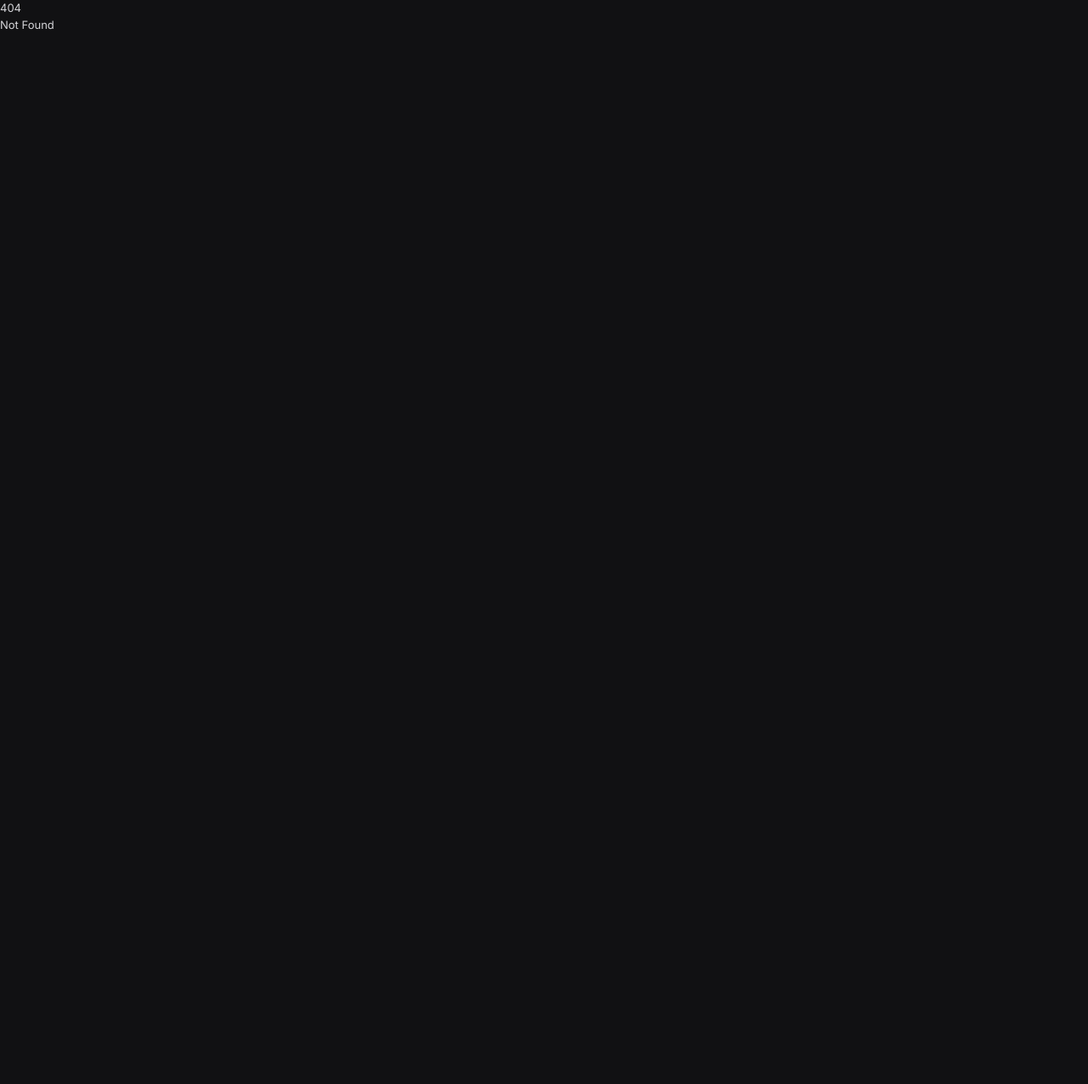
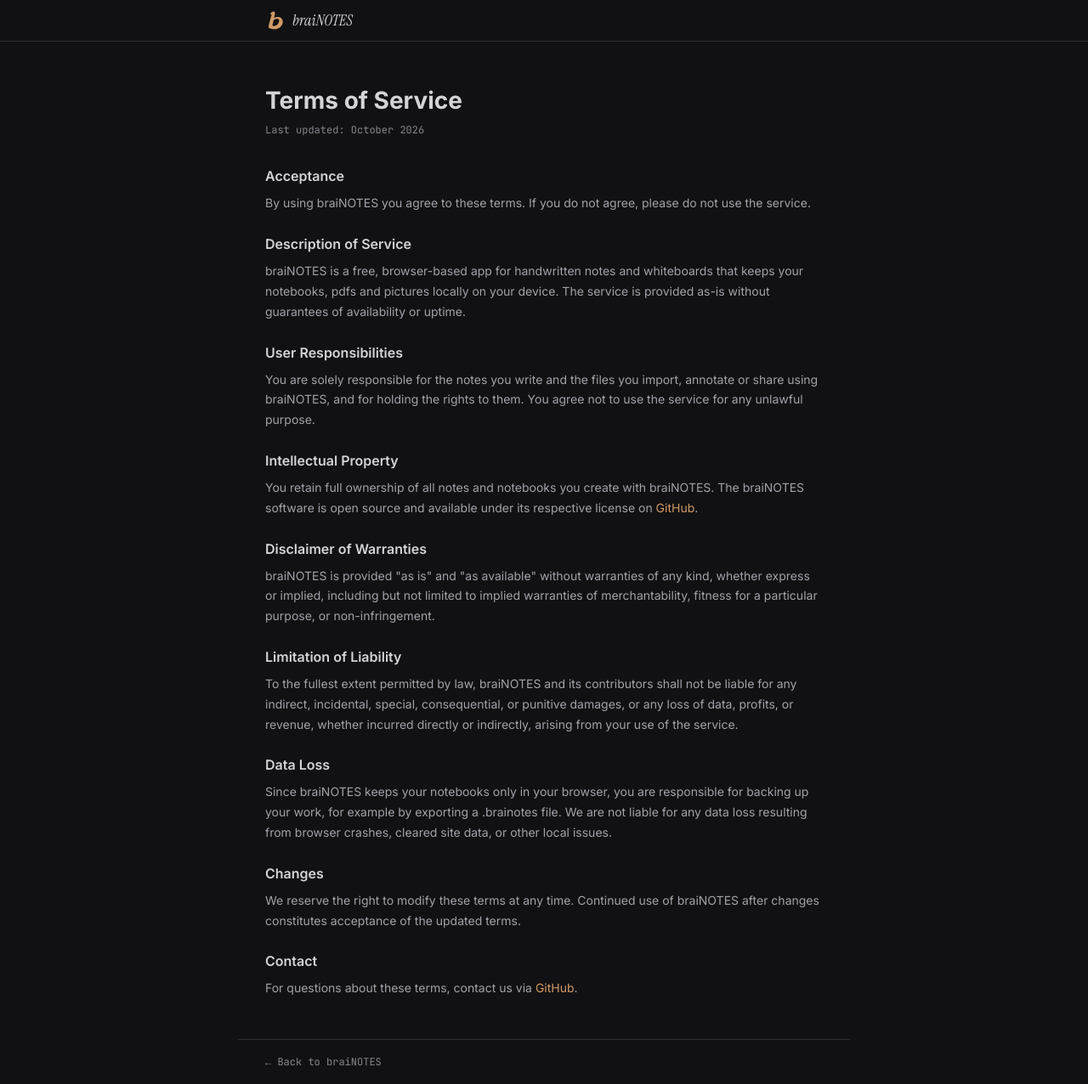
Before and after one commit to swimmingbrain/brainotes, a SvelteKit app: page /terms in a window 1280 px wide. Before the commit this address had no page. Shown: the whole page at 85% size. Before the commit the page ends 800 px from the top, so only its background shows below. Built offline with nearby package versions, Linux system fonts and the light colour scheme.

Commit message:
feat: terms of service for the hosted app

```diff
--- /dev/null
+++ b/src/routes/terms/+page.svelte
@@ -0,0 +1,204 @@
+<script lang="ts">
+  import Logo from '$lib/ui/Logo.svelte';
+</script>
+
+<svelte:head>
+  <title>Terms of Service | braiNOTES</title>
+  <meta name="description" content="braiNOTES terms of service. What you can expect from us and what we ask of you." />
+  <link rel="canonical" href="https://notes.swimmingbrain.dev/terms" />
+  <meta property="og:title" content="Terms of Service | braiNOTES" />
+  <meta property="og:url" content="https://notes.swimmingbrain.dev/terms" />
+</svelte:head>
+
+<div class="legal">
+  <nav class="nav">
+    <div class="nav-inner">
+      <a href="/" class="logo" data-sveltekit-reload>
+        <span class="logo-mark"><Logo size={24} /></span>
+        <span class="logo-name">braiNOTES</span>
+      </a>
+    </div>
+  </nav>
+
+  <div class="content">
+    <h1>Terms of Service</h1>
+    <p class="updated">Last updated: October 2026</p>
+
+    <h2>Acceptance</h2>
+    <p>
+      By using braiNOTES you agree to these terms. If you do not agree, please do not use the service.
+    </p>
+
+    <h2>Description of Service</h2>
+    <p>
+      braiNOTES is a free, browser-based app for handwritten notes and whiteboards that keeps your notebooks,
+      pdfs and pictures locally on your device. The service is provided as-is without guarantees of availability
+      or uptime.
+    </p>
+
+    <h2>User Responsibilities</h2>
+    <p>
+      You are solely responsible for the notes you write and the files you import, annotate or share using
+      braiNOTES, and for holding the rights to them. You agree not to use the service for any unlawful purpose.
+    </p>
+
+    <h2>Intellectual Property</h2>
+    <p>
+      You retain full ownership of all notes and notebooks you create with braiNOTES.
+      The braiNOTES software is open source and available under its respective license on
+      <a href="https://github.com/swimmingbrain/brainotes" target="_blank" rel="noopener">GitHub</a>.
+    </p>
+
+    <h2>Disclaimer of Warranties</h2>
+    <p>
+      braiNOTES is provided "as is" and "as available" without warranties of any kind, whether express
+      or implied, including but not limited to implied warranties of merchantability, fitness for a
+      particular purpose, or non-infringement.
+    </p>
+
+    <h2>Limitation of Liability</h2>
+    <p>
+      To the fullest extent permitted by law, braiNOTES and its contributors shall not be liable for
+      any indirect, incidental, special, consequential, or punitive damages, or any loss of data,
+      profits, or revenue, whether incurred directly or indirectly, arising from your use of the service.
+    </p>
+
+    <h2>Data Loss</h2>
+    <p>
+      Since braiNOTES keeps your notebooks only in your browser, you are responsible for backing up your
+      work, for example by exporting a .brainotes file. We are not liable for any data loss resulting from
+      browser crashes, cleared site data, or other local issues.
+    </p>
+
+    <h2>Changes</h2>
+    <p>
+      We reserve the right to modify these terms at any time. Continued use of braiNOTES after changes
+      constitutes acceptance of the updated terms.
+    </p>
+
+    <h2>Contact</h2>
+    <p>
+      For questions about these terms, contact us via
+      <a href="https://github.com/swimmingbrain/brainotes" target="_blank" rel="noopener">GitHub</a>.
+    </p>
+  </div>
+
+  <footer class="footer">
+    <a href="/" data-sveltekit-reload>&larr; Back to braiNOTES</a>
+  </footer>
+</div>
+
+<style>
+  /* the app shell pins html and body to the viewport and hides the overflow.
+     the legal pages are documents, so they hand the scrolling back. the two
+     selectors are deliberately heavier than app.css's plain `html, body`,
+     because which of the two stylesheets loads last is not fixed */
+  :global(html:root), :global(html body) {
+    height: auto;
+    overflow: auto;
+  }
+
+  .legal {
+    min-height: 100vh;
+    display: flex;
+    flex-direction: column;
+    background: var(--bg-deep);
+  }
+
+  .nav {
+    flex-shrink: 0;
+    border-bottom: 1px solid var(--border);
+  }
+
+  .nav-inner {
+    max-width: 720px;
+    margin: 0 auto;
+    padding: 0 32px;
+    height: 48px;
+    display: flex;
+    align-items: center;
+  }
+
+  .logo {
+    display: flex;
+    align-items: center;
+    gap: 8px;
+    text-decoration: none;
+  }
+
+  .logo-mark {
+    display: flex;
+    align-items: center;
+    color: var(--accent);
+  }
+
+  .logo-name {
+    font-family: var(--font-brand);
+    font-style: italic;
+    font-size: 18px;
+    color: var(--text-primary);
+  }
+
+  .content {
+    flex: 1;
+    max-width: 720px;
+    margin: 0 auto;
+    padding: 48px 32px;
+    width: 100%;
+  }
+
+  h1 {
+    font-size: 28px;
+    font-weight: 700;
+    color: var(--text-primary);
+    margin-bottom: 4px;
+  }
+
+  .updated {
+    font-size: 12px;
+    color: var(--text-muted);
+    font-family: var(--font-editor);
+    margin-bottom: 32px;
+  }
+
+  h2 {
+    font-size: 16px;
+    font-weight: 600;
+    color: var(--text-primary);
+    margin: 24px 0 8px;
+  }
+
+  p {
+    font-size: 14px;
+    line-height: 1.7;
+    color: var(--text-secondary);
+  }
+
+  p a {
+    color: var(--accent);
+    text-decoration: none;
+  }
+
+  p a:hover {
+    color: var(--accent-hover);
+  }
+
+  .footer {
+    border-top: 1px solid var(--border);
+    padding: 16px 32px;
+    max-width: 720px;
+    margin: 0 auto;
+    width: 100%;
+  }
+
+  .footer a {
+    font-size: 12px;
+    font-family: var(--font-editor);
+    color: var(--text-muted);
+    text-decoration: none;
+  }
+
+  .footer a:hover {
+    color: var(--accent);
+  }
+</style>
```
